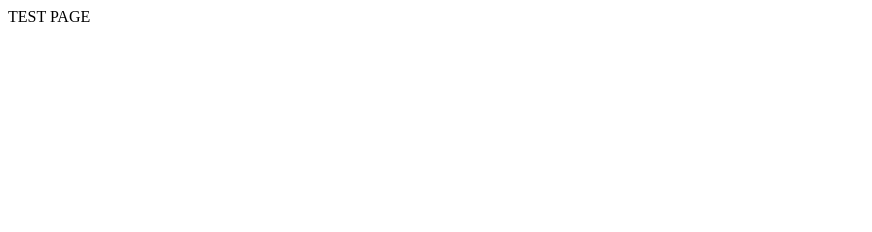
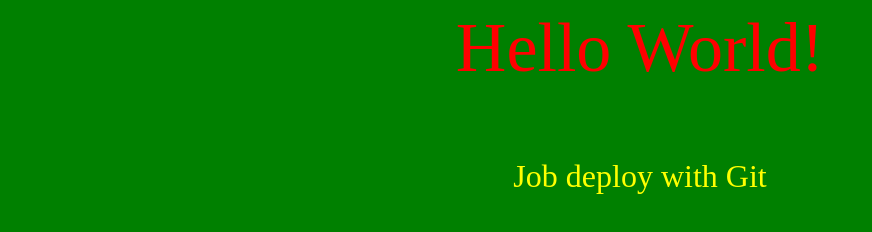
Before and after one commit to VAMarechal/git_intro, a plain HTML site: page index.html in a window 1280 px wide. Shown: the whole page, without its empty margins (0-872 px from the left). Drawn offline with Linux system fonts and the light colour scheme.

Commit message:
Update index.html

```diff
--- a/index.html
+++ b/index.html
@@ -1,8 +1,9 @@
 <html>
 <head>
-    <title>TEST PAGE</title>
+    <title>TEST</title>
 </head>
-<body>
-    TEST PAGE
+<body bgcolor=green>
+    <p style = "color: red; text-align: center; font-size: 70px;">Hello World!</p>
+    <p style = "color: yellow; text-align: center; font-size: 32px;">Job deploy with Git</p>
 </body>
 </html>
```
